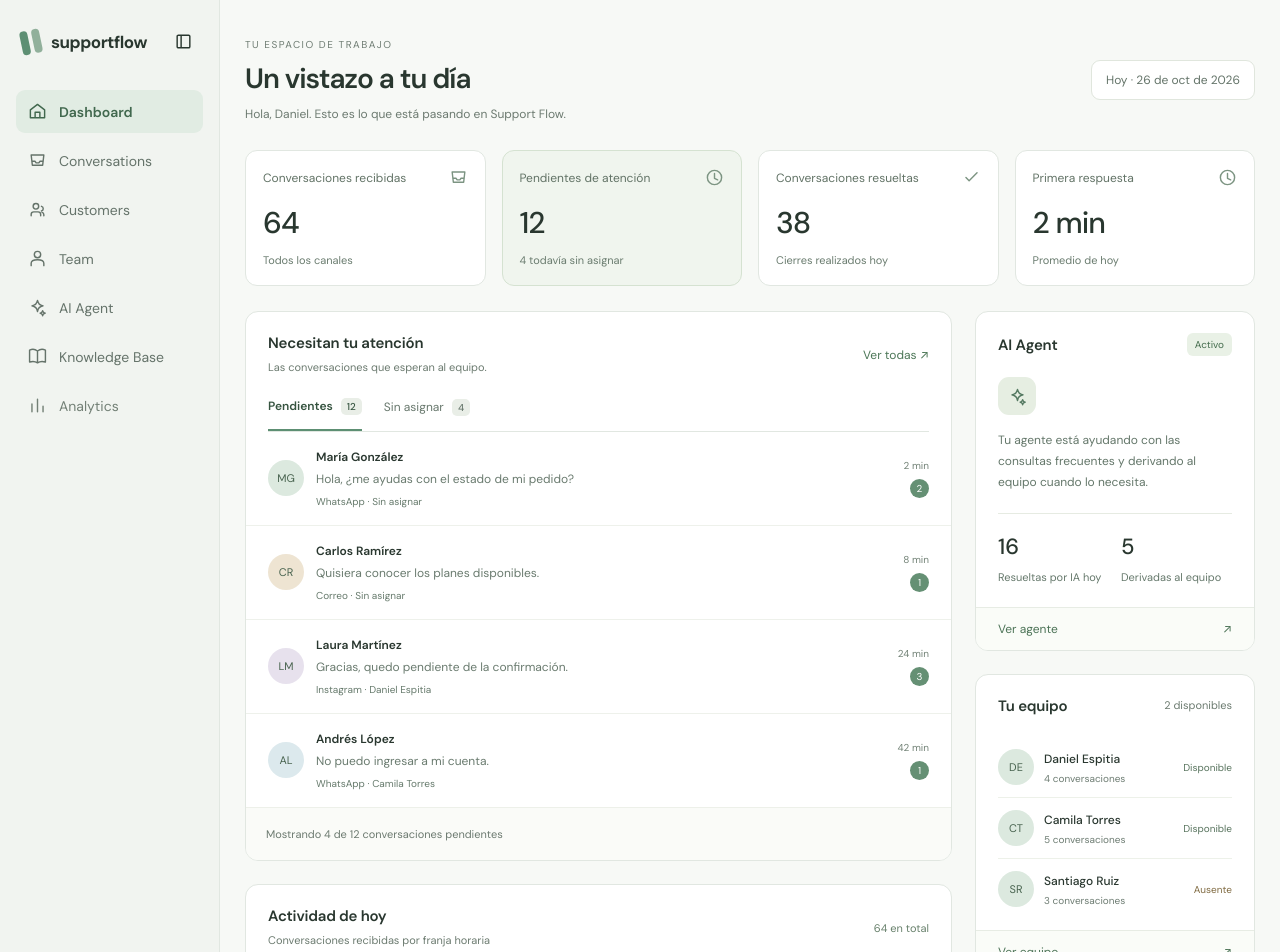
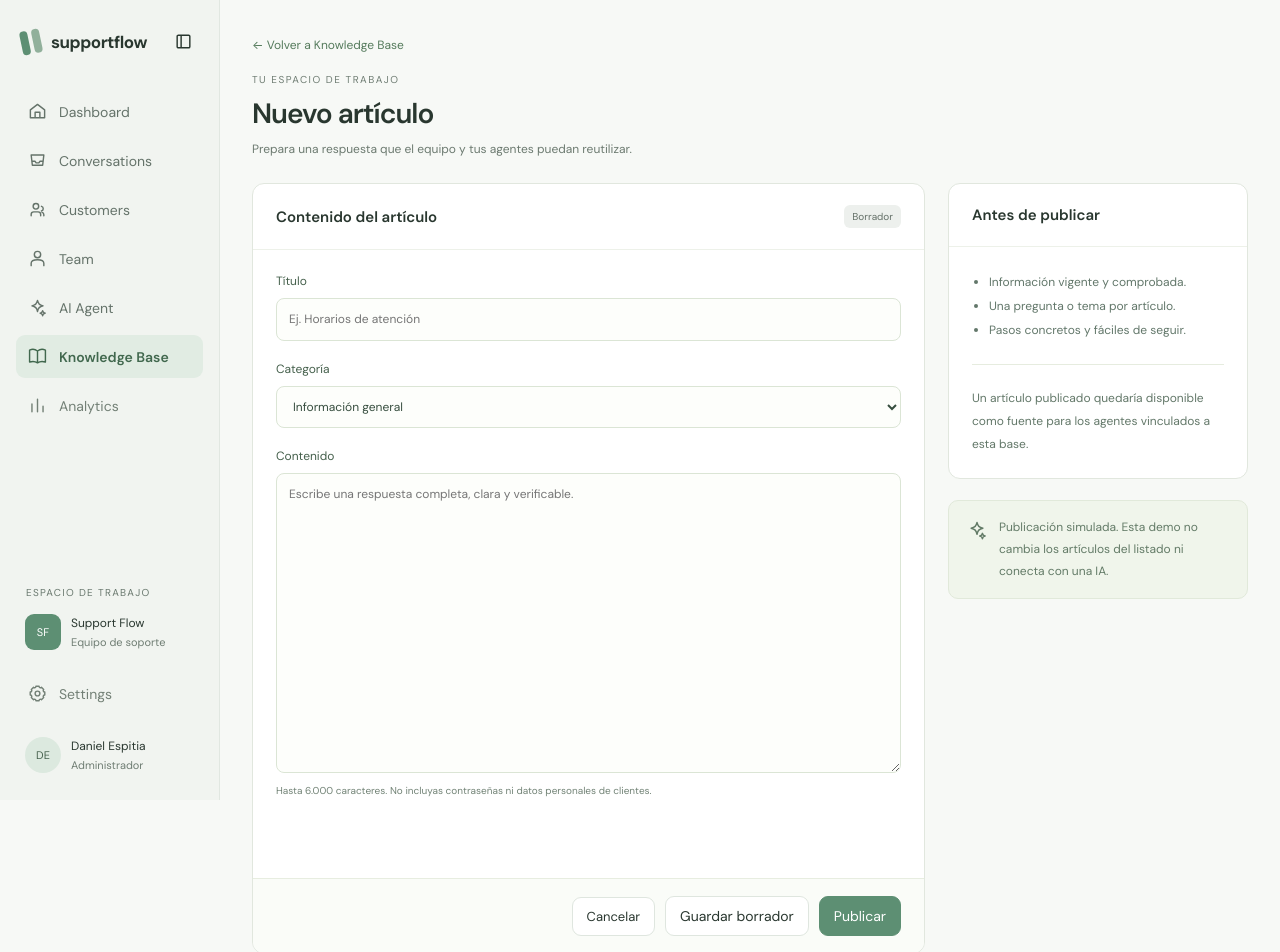
Before and after one commit to zLucky090802/supportFlow-frontend, an Angular app: page /knowledge-base/nuevo in a window 1280 px wide. Before the commit this address led to /dashboard. Shown: the top 952 px of the page. Built offline with nearby package versions, Linux system fonts and the light colour scheme.

Commit message:
feat: add knowledge article editor and publication preview

```diff
--- a/src/app/app.routes.ts
+++ b/src/app/app.routes.ts
@@ -1,6 +1,8 @@
 import { Routes } from '@angular/router';
 
 export const routes: Routes = [
+  { path: 'knowledge-base/nuevo', title: 'Support Flow — Nuevo artículo', loadComponent: () => import('./features/knowledge-base/knowledge-editor.component').then(m => m.KnowledgeEditorComponent) },
+  { path: 'knowledge-base/:id/editar', title: 'Support Flow — Editar artículo', loadComponent: () => import('./features/knowledge-base/knowledge-editor.component').then(m => m.KnowledgeEditorComponent) },
   { path: 'knowledge-base', title: 'Support Flow — Knowledge Base', loadComponent: () => import('./features/knowledge-base/knowledge-base.component').then(m => m.KnowledgeBaseComponent) },
   { path: 'ai-agent', title: 'Support Flow — AI Agent', loadComponent: () => import('./features/ai-agent/agents.component').then(m => m.AgentsComponent) },
   { path: 'ai-agent/:id/configuracion', title: 'Support Flow — Configuración del agente', loadComponent: () => import('./features/ai-agent/new-agent.component').then(m => m.NewAgentComponent) },
--- a/src/app/features/knowledge-base/knowledge-base.component.ts
+++ b/src/app/features/knowledge-base/knowledge-base.component.ts
@@ -6,7 +6,7 @@ import { ARTICLES, CATEGORIES, Article, ArticleStatus } from './knowledge.data';
 const normalize=(value:string)=>value.normalize('NFD').replace(/[\u0300-\u036f]/g,'').toLowerCase().trim();
 @Component({selector:'app-knowledge-base',imports:[RouterLink,AppSidebarComponent,AppIconComponent],templateUrl:'./knowledge-base.component.html',styleUrl:'./knowledge-base.component.scss',changeDetection:ChangeDetectionStrategy.OnPush})
 export class KnowledgeBaseComponent {
- readonly editorAvailable=false;
+ readonly editorAvailable=true;
  readonly compact=signal(false);
  readonly categories=CATEGORIES;
  readonly tabs:readonly {label:string;value:'Todos'|ArticleStatus;count:number}[]=[{label:'Todos',value:'Todos',count:6},{label:'Publicados',value:'Publicado',count:4},{label:'Borradores',value:'Borrador',count:2}];
--- /dev/null
+++ b/src/app/features/knowledge-base/knowledge-editor.component.html
@@ -0,0 +1,12 @@
+<main class="app" [class.compact]="compact()"><app-sidebar [compact]="compact()" (compactChange)="compact.set($event)"/><section class="page"><a class="back" routerLink="/knowledge-base">← Volver a Knowledge Base</a>
+@if(missing()){<section class="panel"><div class="panel-body"><h1>Artículo no encontrado</h1><p>El artículo solicitado no existe en esta demostración. Vuelve al listado para elegir otro.</p></div></section>}@else{
+<header class="top"><div><p class="eyebrow">TU ESPACIO DE TRABAJO</p><h1>{{editing()?'Editar artículo':'Nuevo artículo'}}</h1><p class="subtitle">Prepara una respuesta que el equipo y tus agentes puedan reutilizar.</p></div></header>
+<div class="grid-detail editor-grid"><form class="panel" [formGroup]="form" (ngSubmit)="saveDraft()"><div class="panel-header"><h2>Contenido del artículo</h2><span class="badge" [class.draft]="!status().startsWith('Publicado')">{{status()}}</span></div><div class="panel-body">
+<label class="field" for="article-title">Título<input id="article-title" formControlName="title" required maxlength="120" placeholder="Ej. Horarios de atención" [attr.aria-invalid]="form.controls.title.touched&&form.controls.title.invalid" aria-describedby="title-error">@if(form.controls.title.touched&&form.controls.title.invalid){<small id="title-error" class="error-text" role="alert">Escribe un título de hasta 120 caracteres; no puede contener solo espacios.</small>}</label>
+<label class="field" for="article-category">Categoría<select id="article-category" formControlName="category">@for(category of categories;track category){<option>{{category}}</option>}</select></label>
+<label class="field" for="article-content">Contenido<textarea id="article-content" formControlName="content" required maxlength="6000" placeholder="Escribe una respuesta completa, clara y verificable." [attr.aria-invalid]="form.controls.content.touched&&form.controls.content.invalid" aria-describedby="content-help content-error"></textarea><small id="content-help">Hasta 6.000 caracteres. No incluyas contraseñas ni datos personales de clientes.</small>@if(form.controls.content.touched&&form.controls.content.invalid){<small id="content-error" class="error-text" role="alert">Escribe contenido de hasta 6.000 caracteres; no puede contener solo espacios.</small>}</label><p role="status" class="feedback">{{feedback()}}</p></div>
+<div class="actions"><a class="button" routerLink="/knowledge-base">Cancelar</a><button type="submit">Guardar borrador</button><button class="primary" type="button" (click)="requestPublish()">Publicar</button></div></form>
+<aside class="stack"><section class="panel"><div class="panel-header"><h2>Antes de publicar</h2></div><div class="panel-body"><ul class="summary-list"><li>Información vigente y comprobada.</li><li>Una pregunta o tema por artículo.</li><li>Pasos concretos y fáciles de seguir.</li></ul><div class="divider"></div><p>Un artículo publicado quedaría disponible como fuente para los agentes vinculados a esta base.</p></div></section><div class="note"><app-icon name="sparkles"/><p>Publicación simulada. Esta demo no cambia los artículos del listado ni conecta con una IA.</p></div></aside></div>
+<dialog #publishDialog aria-labelledby="publish-title" aria-describedby="publish-description"><h2 id="publish-title">¿Publicar este artículo?</h2><p id="publish-description">En el producto, esta versión estaría disponible para el equipo y como fuente de los agentes. En esta demo no se enviará nada.</p><div class="dialog-actions"><button type="button" (click)="publishDialog.close()">Cancelar</button><button class="primary" type="button" (click)="publish()">Publicar ejemplo</button></div></dialog>
+}
+<footer class="review-strip"><span>Datos de ejemplo · Sin conexión al backend · No se guardan cambios</span></footer></section></main>
--- /dev/null
+++ b/src/app/features/knowledge-base/knowledge-editor.component.scss
@@ -0,0 +1,2 @@
+@use './knowledge-page';
+.editor-grid{margin-top:0}.field textarea{min-height:300px}.dialog-actions{display:flex;justify-content:flex-end;gap:10px;flex-wrap:wrap}.field input,.field select,.field textarea{min-width:0}.panel-body .feedback{min-height:20px}.summary-list{margin-top:0}
--- /dev/null
+++ b/src/app/features/knowledge-base/knowledge-editor.component.ts
@@ -0,0 +1,34 @@
+import { ChangeDetectionStrategy, Component, ElementRef, inject, signal, viewChild } from '@angular/core';
+import { FormBuilder, ReactiveFormsModule, ValidatorFn, Validators } from '@angular/forms';
+import { ActivatedRoute, RouterLink } from '@angular/router';
+import { takeUntilDestroyed } from '@angular/core/rxjs-interop';
+import { AppSidebarComponent } from '../../shared/components/app-sidebar/app-sidebar.component';
+import { AppIconComponent } from '../../shared/components/app-icon/app-icon.component';
+import { ARTICLES, CATEGORIES } from './knowledge.data';
+const nonBlank:ValidatorFn=control=>String(control.value??'').trim()?null:{blank:true};
+@Component({selector:'app-knowledge-editor',imports:[ReactiveFormsModule,RouterLink,AppSidebarComponent,AppIconComponent],templateUrl:'./knowledge-editor.component.html',styleUrl:'./knowledge-editor.component.scss',changeDetection:ChangeDetectionStrategy.OnPush})
+export class KnowledgeEditorComponent {
+ private readonly builder=inject(FormBuilder);
+ private readonly route=inject(ActivatedRoute);
+ readonly publishDialog=viewChild<ElementRef<HTMLDialogElement>>('publishDialog');
+ readonly compact=signal(false);
+ readonly categories=CATEGORIES;
+ readonly editing=signal(false);
+ readonly missing=signal(false);
+ readonly status=signal('Borrador');
+ readonly feedback=signal('');
+ readonly form=this.builder.nonNullable.group({title:['',[Validators.required,Validators.maxLength(120),nonBlank]],category:['Información general',[Validators.required]],content:['',[Validators.required,Validators.maxLength(6000),nonBlank]]});
+ constructor(){
+  this.route.paramMap.pipe(takeUntilDestroyed()).subscribe(params=>{
+   const id=params.get('id');const article=ARTICLES.find(item=>item.id===id);
+   this.editing.set(id!==null);this.missing.set(id!==null&&!article);this.status.set(article?.status??'Borrador');
+   this.form.reset({title:article?.title??'',category:article?.category??'Información general',content:article?.content??''});this.feedback.set('');
+   this.publishDialog()?.nativeElement.close();
+  });
+  this.form.valueChanges.pipe(takeUntilDestroyed()).subscribe(()=>this.feedback.set(''));
+ }
+ private valid(){this.form.markAllAsTouched();return !this.missing()&&this.form.valid;}
+ saveDraft(){if(!this.valid())return;this.status.set('Borrador · Demo');this.feedback.set('Borrador guardado de forma simulada. No se conserva al recargar ni actualiza la base real.');}
+ requestPublish(){if(this.valid())this.publishDialog()?.nativeElement.showModal();}
+ publish(){if(!this.valid())return;this.status.set('Publicado · Demo');this.feedback.set('Publicación simulada. No se modificó la base de conocimiento real.');this.publishDialog()?.nativeElement.close();}
+}
```
Also changed, not shown: 1 other file (tests, documents, lock files or other folders).
